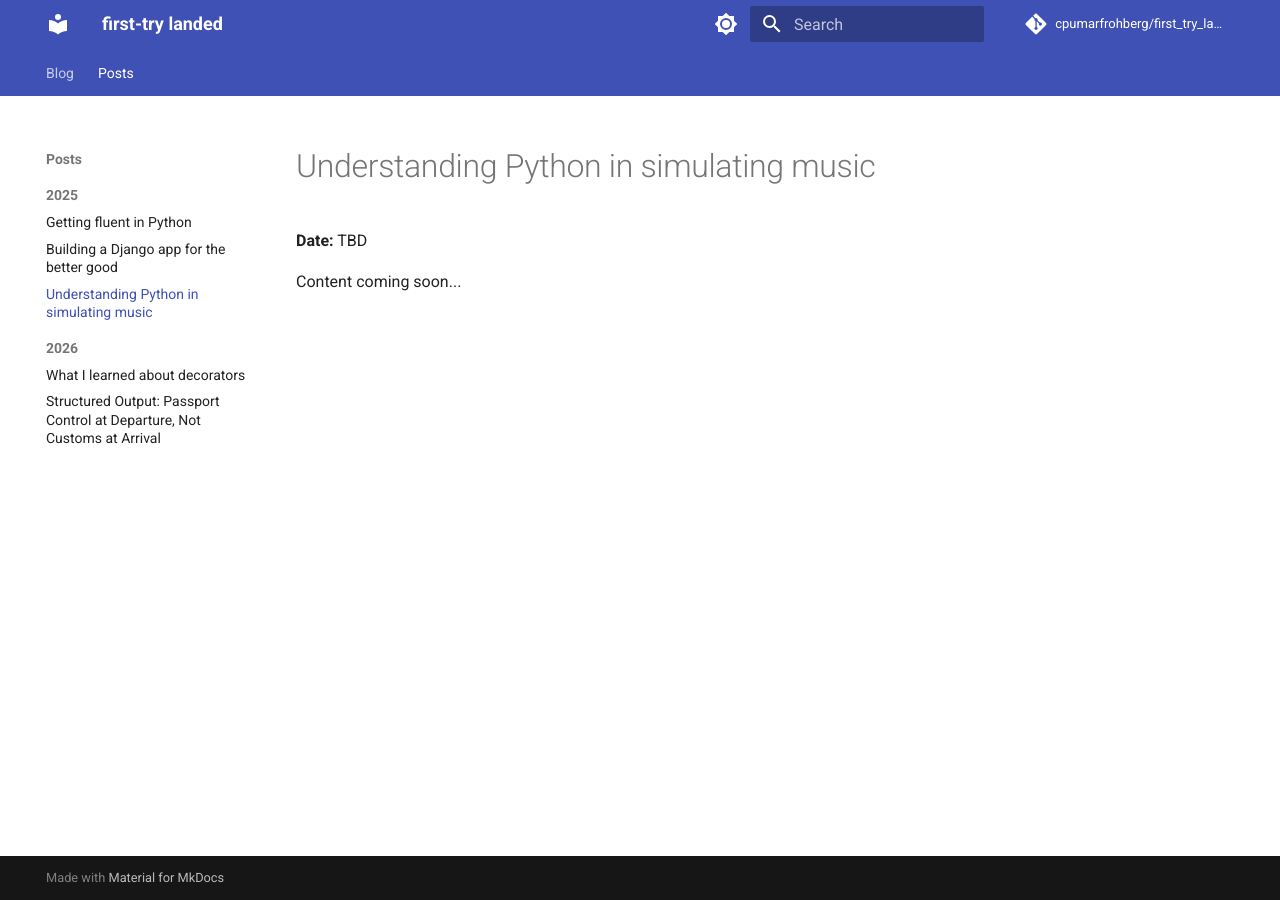
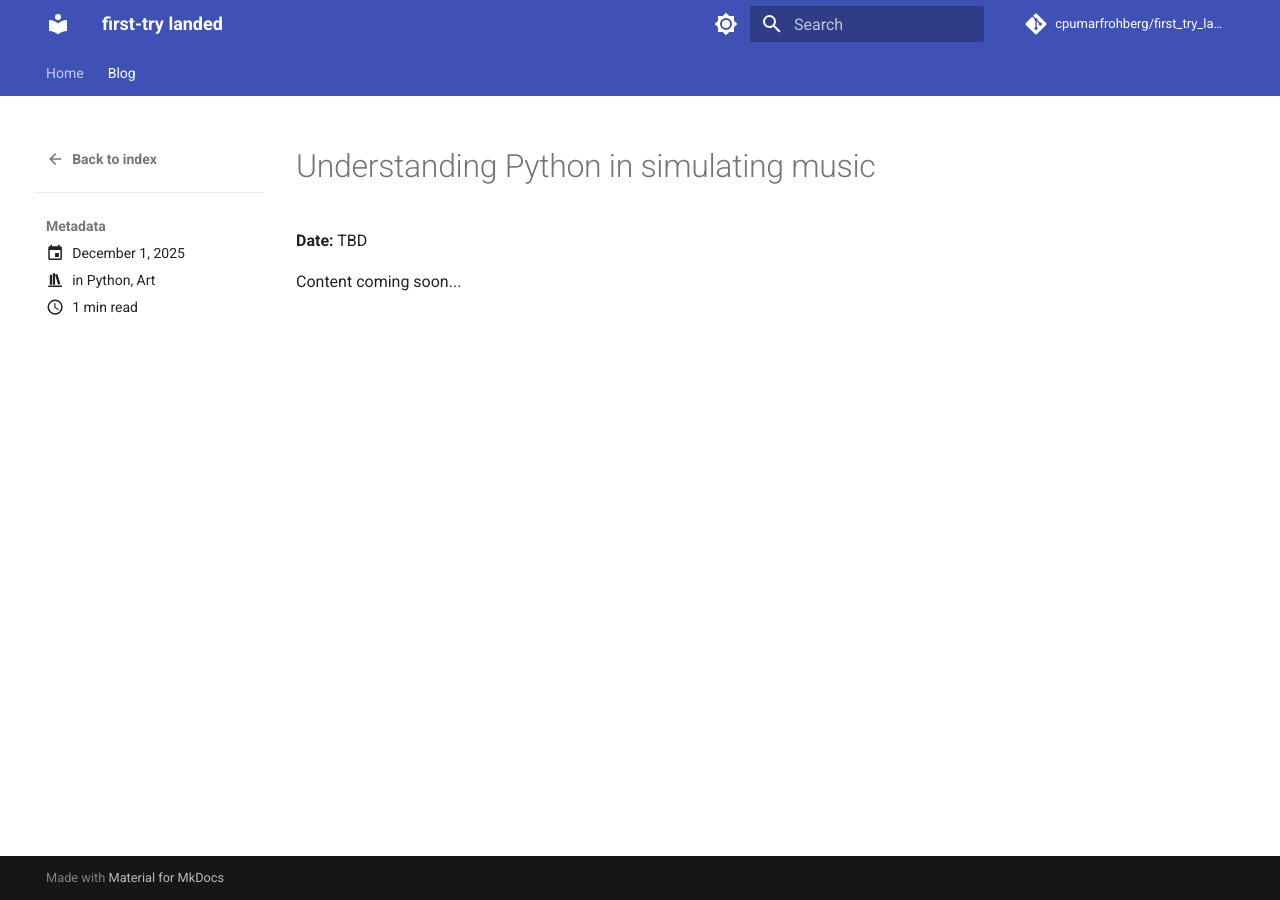
Before and after one commit to cpumarfrohberg/first_try_landed, an MkDocs documentation site: the page built from docs/blog/posts/python-simulating-music.md, in a window 1280 px wide. Built offline with MkDocs 1.6.1 and Material for MkDocs 9.7.7, drawn with Linux system fonts in a browser that asks for light colours; comment, search, counter and statistics services are not loaded.

Commit message:
Switch blog to Material blog plugin with auto-ordering by date
Move posts to docs/blog/posts/, enable blog plugin in mkdocs.yml,
clean up home page intro, and add site/ to .gitignore.

Made-with: Cursor

```diff
--- a/mkdocs.yml
+++ b/mkdocs.yml
@@ -31,17 +31,15 @@ theme:
 
 plugins:
   - search
+  - blog:
+      blog_dir: blog
+      post_date_format: long
+      archive: true
+      categories: true
 
 nav:
-  - Blog: index.md
-  - Posts:
-    - 2025:
-      - Getting fluent in Python: posts/2025/getting-fluent-in-python.md
-      - "Building a Django app for the better good": posts/2025/planning-pads-recycling-django.md
-      - Understanding Python in simulating music: posts/2025/python-simulating-music.md
-    - 2026:
-      - What I learned about decorators: posts/2026/decorators.md
-      - "Structured Output: Passport Control at Departure, Not Customs at Arrival": posts/2026/structured_output_and_contracts.md
+  - Home: index.md
+  - Blog: blog/index.md
 
 markdown_extensions:
   - pymdownx.highlight:
```
Also changed, not shown: docs/blog/index.md (added, +1 -0 lines), docs/blog/posts/python-simulating-music.md (renamed from docs/posts/2025/python-simulating-music.md, +1 -1 lines), docs/index.md (+0 -5 lines), docs/blog/posts/decorators.md (renamed from docs/posts/2026/decorators.md), docs/blog/posts/getting-fluent-in-python.md (renamed from docs/posts/2025/getting-fluent-in-python.md), docs/blog/posts/planning-pads-recycling-django.md (renamed from docs/posts/2025/planning-pads-recycling-django.md), docs/blog/posts/structured_output_and_contracts.md (renamed from docs/posts/2026/structured_output_and_contracts.md), 1 other file.
